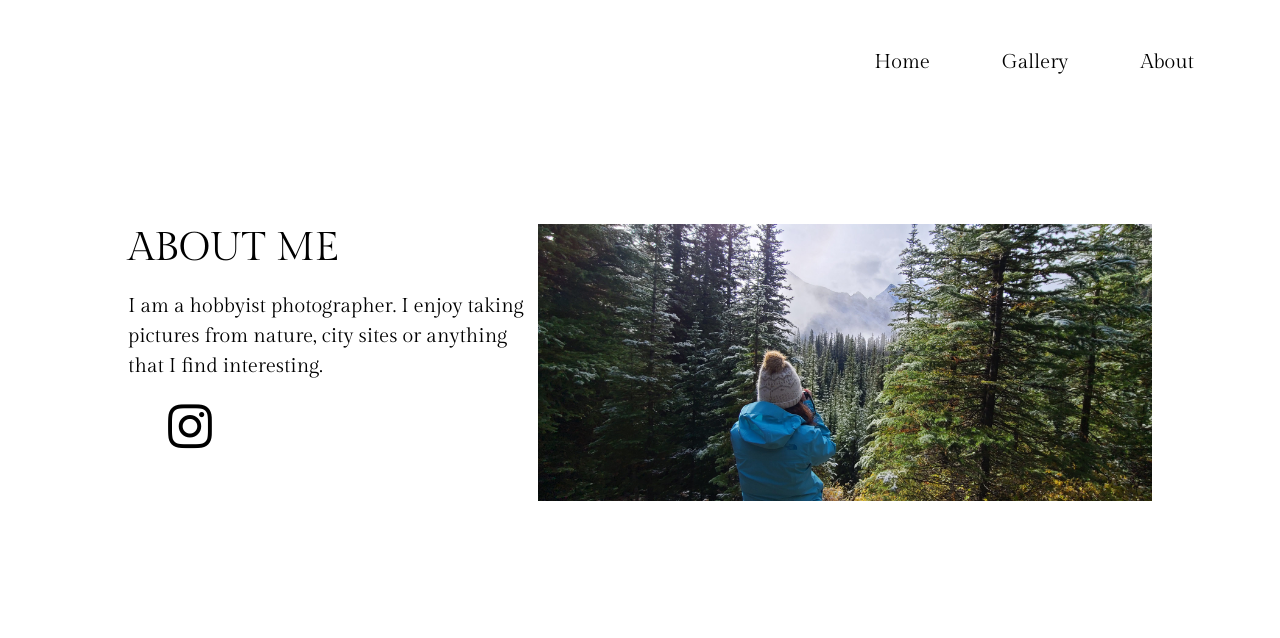
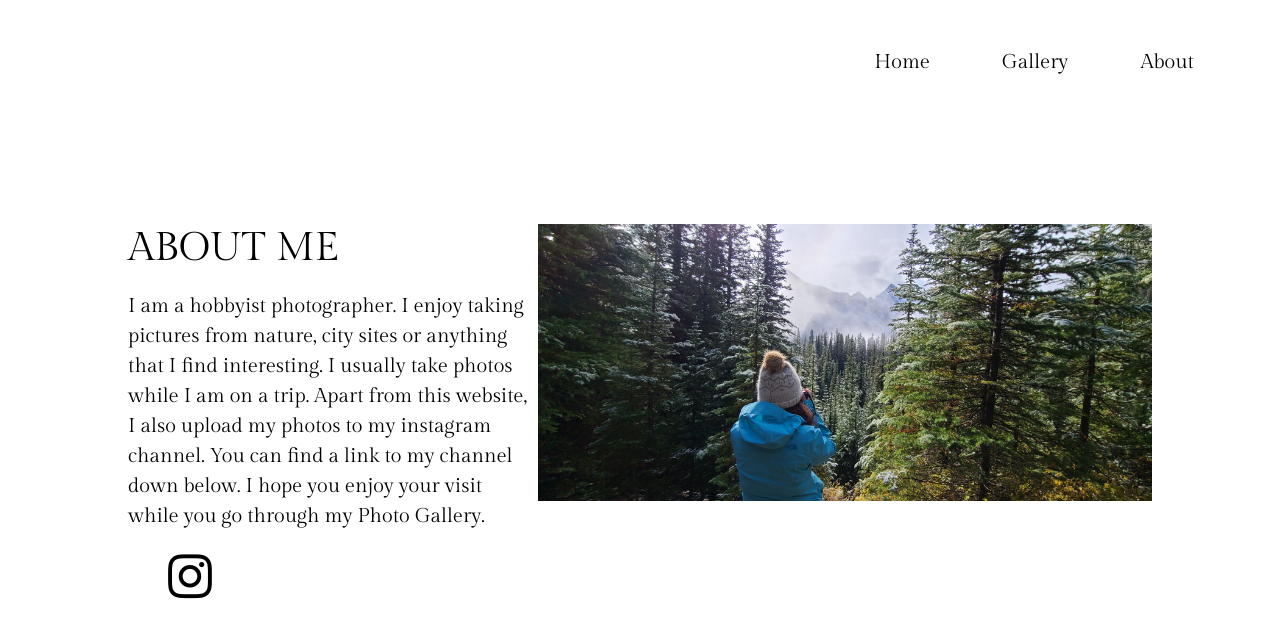
Before and after one commit to rrzvnj/rrzvnj.github.io, a plain HTML site: page about.html in a window 1280 px wide. Drawn offline with Linux system fonts and the light colour scheme.

Commit message:
update on about me

```diff
--- a/about.html
+++ b/about.html
@@ -23,7 +23,9 @@
                     </div>
                     <div class="content">
                         <p>
-                            I am a hobbyist photographer.  I enjoy taking pictures from nature, city sites or anything that I find interesting.
+                            I am a hobbyist photographer. I enjoy taking pictures from nature, city sites or anything that I find interesting. I usually take photos while I am on a trip.
+                            Apart from this website, I also upload my photos to my instagram channel. You can find a link to my channel down below.
+                            I hope you enjoy your visit while you go through my Photo Gallery.
                         </p>
                     </div>
                     <div class="social">
```
